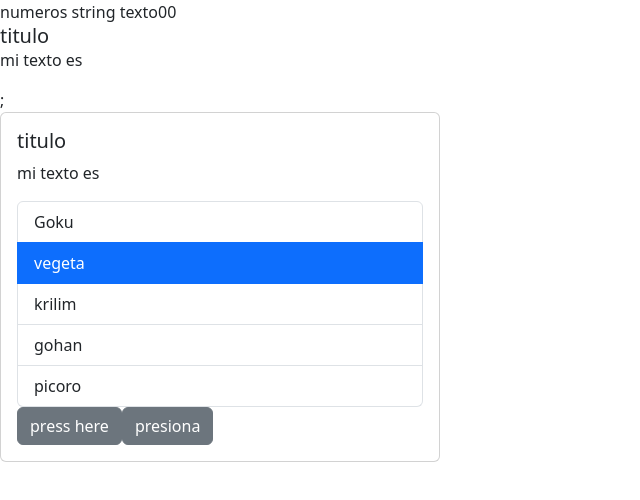
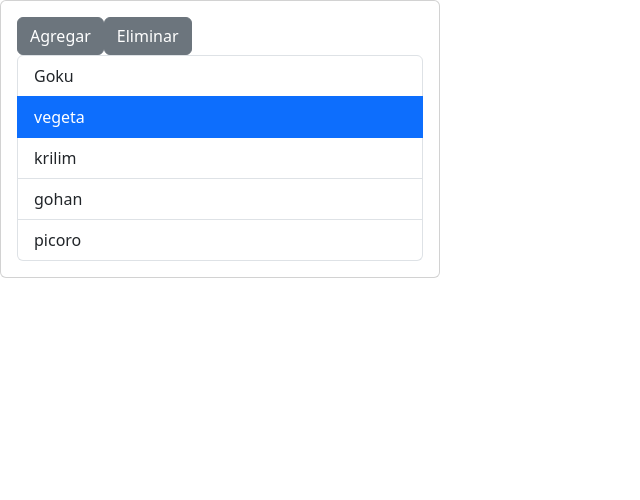
Before and after one commit to kennethdevpc/reactUpdates24, a React (Vite) app in the folder react-app/: page / in a window 1280 px wide. Shown: the top 500 px of the page, without its empty margins (0-640 px from the left). Built offline with nearby package versions, Linux system fonts and the light colour scheme.

Commit message:
agregando bottones

```diff
--- a/react-app/src/App.tsx
+++ b/react-app/src/App.tsx
@@ -4,60 +4,76 @@ import Button from './components/Button';
 import List from './components/List';
 
 function App() {
-  const list = ['Goku', 'vegeta', 'krilim', 'gohan', 'picoro'];
-  const list2: string[] = [];
+  const [data, setData] = useState<string[]>(['Goku', 'vegeta', 'krilim', 'gohan', 'picoro']);
 
   const handleSelect = (elemento: string) => {
-    console.log('Imprimiendo', elemento);
+    console.log('presiono sobre ', elemento);
   };
 
-  const contenido = (e: string) =>
-    list2.length ? (
-      <>
-        <h1>hola la longitud si existe</h1>
-        <h1>hola la longitud si existe y el dato recolectado es: {e}</h1>
-        <List data={list} onSelect={handleSelect} />
-      </>
-    ) : (
-      ''
-    );
+  const addMinion = () => {
+    setData([...data, 'Minion']);
+  };
+  const delMinion = () => {
+    setData(data.slice(0, data.length - 1));
+  };
+  return (
+    <Card>
+      <Button onClick={addMinion}>Agregar</Button>
+      <Button onClick={delMinion}>Eliminar</Button>
+      <List data={data} onSelect={handleSelect}></List>
+    </Card>
+  );
 
-  const [isLoading, setIsLoading] = useState<boolean>(false);
-  const handleClick = () => {
-    setIsLoading(true);
-  };
-
-  return (
-    <div>
-      {123 && 'numeros '}
-      {'hay string' && ' string texto'}
-      {undefined && 'sundefined'}
-      {null && 'null'}
-      {false && 'false'}
-      {'' && 'string vacio'}
-      {0 && 'soy cero '}
-      {list2.length && 'si hay algo en la lista'}
-      {list2.length !== 0 && 'si hay algo en la lista'}
-      <CardBody title={'titulo'} text="mi texto es " />;{/* <Card body="Hola soy body" /> */}
-      <Card>
-        <CardBody title={'titulo'} text="mi texto es " />
-        <List data={list} onSelect={handleSelect} />
-        {contenido('yo soy el dato ')}
-
-        <Button isLoading={isLoading} onClick={handleClick}>
-          press here
-        </Button>
-
-        <button
-          onClick={handleClick}
-          disabled={isLoading}
-          type="button"
-          className={isLoading ? `btn btn-primary` : `btn btn-secondary`}
-        >
-          {isLoading ? 'cargando...' : 'presiona'}
-        </button>
-      </Card>
-    </div>
-  );
+  //----del punto  17 para  atras----------
+  //   const list = ['Goku', 'vegeta', 'krilim', 'gohan', 'picoro'];
+  //   const list2: string[] = [];
+  //   const handleSelect = (elemento: string) => {
+  //     console.log('Imprimiendo', elemento);
+  //   };
+  //   const contenido = (e: string) =>
+  //     list2.length ? (
+  //       <>
+  //         <h1>hola la longitud si existe</h1>
+  //         <h1>hola la longitud si existe y el dato recolectado es: {e}</h1>
+  //         <List data={list} onSelect={handleSelect} />
+  //       </>
+  //     ) : (
+  //       ''
+  //     );
+  //   const [isLoading, setIsLoading] = useState<boolean>(false);
+  //   const handleClick = () => {
+  //     setIsLoading(true);
+  //   };
+  //   return (
+  //     <div>
+  //       {123 && 'numeros '}
+  //       {'hay string' && ' string texto'}
+  //       {undefined && 'sundefined'}
+  //       {null && 'null'}
+  //       {false && 'false'}
+  //       {'' && 'string vacio'}
+  //       {0 && 'soy cero '}
+  //       {list2.length && 'si hay algo en la lista'}
+  //       {list2.length !== 0 && 'si hay algo en la lista'}
+  //       <CardBody title={'titulo'} text="mi texto es " />;{/* <Card body="Hola soy body" /> */}
+  //       <Card>
+  //         <CardBody title={'titulo'} text="mi texto es " />
+  //         <List data={list} onSelect={handleSelect} />
+  //         {contenido('yo soy el dato ')}
+  //         <Button isLoading={isLoading} onClick={handleClick}>
+  //           press here
+  //         </Button>
+  //         <button
+  //           onClick={handleClick}
+  //           disabled={isLoading}
+  //           type="button"
+  //           className={isLoading ? `btn btn-primary` : `btn btn-secondary`}
+  //         >
+  //           {isLoading ? 'cargando...' : 'presiona'}
+  //         </button>
+  //       </Card>
+  //     </div>
+  //   );
+  //----del punto  17 para  atras----------
 }
 export default App;
--- a/react-app/src/components/Button.tsx
+++ b/react-app/src/components/Button.tsx
@@ -1,7 +1,7 @@
 import { ReactNode } from 'react';
 
 type Props = {
-  isLoading: boolean;
+  isLoading?: boolean;
   onClick: () => void;
   children: ReactNode;
 };
```
Also changed, not shown: 1 other file (tests, documents, lock files or other folders).
